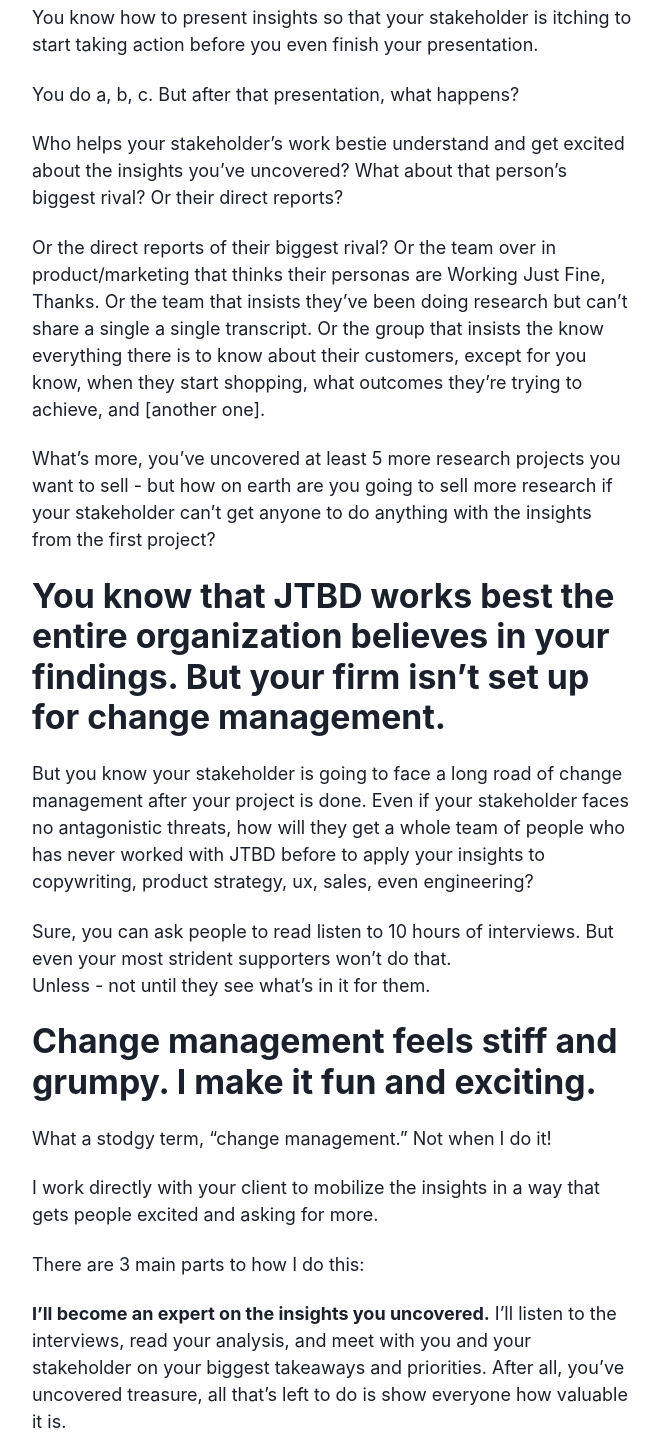
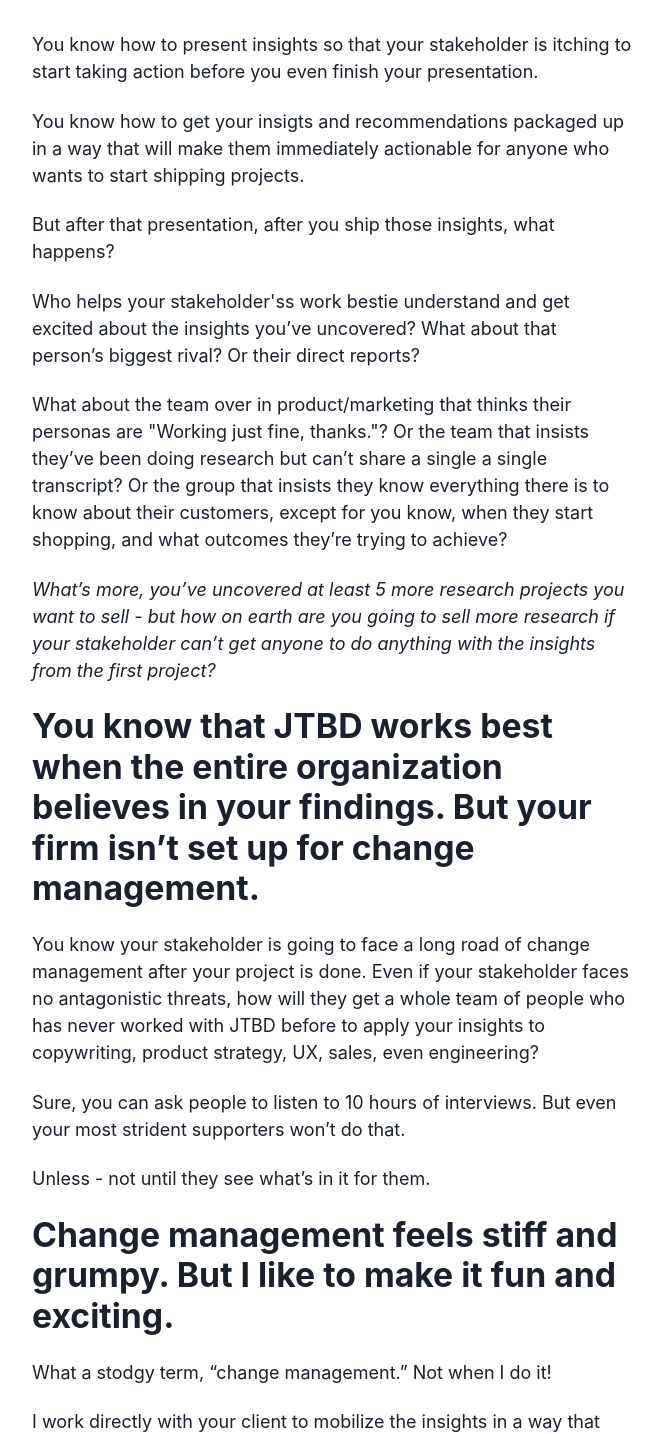
Before and after one commit to alliblum/nextjs-blog, a Next.js app: page /jtbd-practitioners in a window 1280 px wide. Shown: the part 560-1994 px from the top of the page, without its empty margins (308-970 px from the left). Built offline with nearby package versions, Linux system fonts and the light colour scheme.

Commit message:
editing jtbd page

```diff
--- a/pages/jtbd-practitioners.tsx
+++ b/pages/jtbd-practitioners.tsx
@@ -19,8 +19,9 @@ export default function JTBDPractitioners() {
         <Stack spacing={5}>
           <Text as="i">
             Get your client’s entire team so bought in on the JTBD research you
-            delivered - even the skeptics - that your work transforms their
-            company and they book you for more work than you can handle
+            delivered that your work transforms their company, they book you for
+            more work than you can handle, and even the skeptics are asking for
+            more
           </Text>{' '}
           <Heading size="xl">
             If an insight falls in a zoom meeting and there’s only one person
@@ -31,23 +32,28 @@ export default function JTBDPractitioners() {
             to start taking action before you even finish your presentation.{' '}
           </Text>
           <Text>
-            You do a, b, c. But after that presentation, what happens?{' '}
+            You know how to get your insigts and recommendations packaged up in
+            a way that will make them immediately actionable for anyone who
+            wants to start shipping projects.{' '}
           </Text>
           <Text>
-            Who helps your stakeholder’s work bestie understand and get excited
+            But after that presentation, after you ship those insights, what
+            happens?{' '}
+          </Text>
+          <Text>
+            Who helps your stakeholder'ss work bestie understand and get excited
             about the insights you’ve uncovered? What about that person’s
             biggest rival? Or their direct reports?{' '}
           </Text>
           <Text>
-            Or the direct reports of their biggest rival? Or the team over in
-            product/marketing that thinks their personas are Working Just Fine,
-            Thanks. Or the team that insists they’ve been doing research but
-            can’t share a single a single transcript. Or the group that insists
-            the know everything there is to know about their customers, except
-            for you know, when they start shopping, what outcomes they’re trying
-            to achieve, and [another one].{' '}
+            What about the team over in product/marketing that thinks their
+            personas are "Working just fine, thanks."? Or the team that insists
+            they’ve been doing research but can’t share a single a single
+            transcript? Or the group that insists they know everything there is
+            to know about their customers, except for you know, when they start
+            shopping, and what outcomes they’re trying to achieve?
           </Text>
-          <Text>
+          <Text as="i">
             What’s more, you’ve uncovered at least 5 more research projects you
             want to sell - but how on earth are you going to sell more research
             if your stakeholder can’t get anyone to do anything with the
@@ -55,24 +61,24 @@ export default function JTBDPractitioners() {
           </Text>
           <Heading size="lg">
             {' '}
-            You know that JTBD works best the entire organization believes in
-            your findings. But your firm isn’t set up for change management.{' '}
+            You know that JTBD works best when the entire organization believes
+            in your findings. But your firm isn’t set up for change management.{' '}
           </Heading>{' '}
           <Text>
-            But you know your stakeholder is going to face a long road of change
+            You know your stakeholder is going to face a long road of change
             management after your project is done. Even if your stakeholder
             faces no antagonistic threats, how will they get a whole team of
             people who has never worked with JTBD before to apply your insights
-            to copywriting, product strategy, ux, sales, even engineering?{' '}
+            to copywriting, product strategy, UX, sales, even engineering?{' '}
           </Text>
           <Text>
-            Sure, you can ask people to read listen to 10 hours of interviews.
-            But even your most strident supporters won’t do that. <Text></Text>
-            Unless - not until they see what’s in it for them.{' '}
+            Sure, you can ask people to listen to 10 hours of interviews. But
+            even your most strident supporters won’t do that.{' '}
           </Text>
+          <Text>Unless - not until they see what’s in it for them. </Text>
           <Heading size="lg">
-            Change management feels stiff and grumpy. I make it fun and
-            exciting.{' '}
+            Change management feels stiff and grumpy. But I like to make it fun
+            and exciting.{' '}
           </Heading>
           <Text>
             What a stodgy term, “change management.” Not when I do it!{' '}
@@ -81,7 +87,6 @@ export default function JTBDPractitioners() {
             I work directly with your client to mobilize the insights in a way
             that gets people excited and asking for more.
           </Text>
-          <Text> There are 3 main parts to how I do this: </Text>
           <Text>
             <Text as="strong">
               I’ll become an expert on the insights you uncovered.
@@ -91,6 +96,7 @@ export default function JTBDPractitioners() {
             all, you’ve uncovered treasure, all that’s left to do is show
             everyone how valuable it is.
           </Text>
+          <Text>We can work together in one of three ways.</Text>
           <Text>
             <Text as="strong">
               Partner with your stakeholder as a fellow strategist.
@@ -127,7 +133,7 @@ export default function JTBDPractitioners() {
             action.{' '}
           </Text>
           <Heading size="lg">
-            Get a whole company bought in on your insights - and wanting to hire
+            Get a whole company bought in on your insights and wanting to hire
             you for more - without the grumpies{' '}
           </Heading>
           <Text>
@@ -135,7 +141,7 @@ export default function JTBDPractitioners() {
               Align your client’s team around a shared understanding of your
               customers:
             </Text>{' '}
-            I’ll turn the work you and your stakeholder have worked on into a
+            I turn the work you and your stakeholder have worked on into a
             training that transmits customer knowledge and insights into the
             brains of the team so they can all be aligned.{' '}
           </Text>
@@ -143,8 +149,8 @@ export default function JTBDPractitioners() {
             <Text as="strong">
               Increase org-wide buy-in on customer led-growth and VOC:{' '}
             </Text>
-            The small groups that participate in training will be more equipped
-            to incorporate VOC into their own work and to share and discuss
+            The small groups that participate in training are more equipped to
+            incorporate VOC into their own work and to share and discuss
             insights with others across the organization.{' '}
           </Text>
           <Text>
@@ -153,7 +159,7 @@ export default function JTBDPractitioners() {
               supporters singing your praises:{' '}
             </Text>
             Mobilizing the insights you’ve uncovered beyond the small group of
-            people who hired you to find them will get the team you hired more
+            people who hired you to find them gets the team you hired more
             excited about your work and their decision to hire you and will
             spread your reach throughout an org, increase potential referrals
             when those team members go to a new company one day.{' '}
@@ -186,20 +192,23 @@ export default function JTBDPractitioners() {
           </Box>
           <Heading size="lg">Why me? </Heading>
           <UnorderedList spacing={3}>
-            <ListItem>Onboarding 100+ teams to enjoyhq</ListItem>
             <ListItem>
-              Set up qualitative research repositories and research ops function
-              at clients{' '}
+              Coaching 50+ teams to establish VOC programs and qualitative
+              research repositories{' '}
             </ListItem>
-            <ListItem>Build VOC programs </ListItem>
             <ListItem>
-              Worked in all the departments to get all the POVs likely to stop
+              Enabled multiple marketing and product clients to establish
+              evidence-based growth programs using VOC and JTBD
             </ListItem>
-            <ListItem> Trained this, trained the trainers </ListItem>
             <ListItem>
-              Learned the hard way how NOT to get buy-in and am familiar w/
-              common mistakes
+              Spent a tour in almost every department at SaaS companies to learn
+              the unique objections you're likely to encounter
             </ListItem>
+            <ListItem>
+              {' '}
+              Developed JTBD curriculum and trained others to ship it{' '}
+            </ListItem>
+            <ListItem>Learned the hard way how NOT to get buy-in</ListItem>
             <ListItem>Fellow JTBD practitioner</ListItem>{' '}
           </UnorderedList>
           <Heading size="lg">
@@ -207,9 +216,9 @@ export default function JTBDPractitioners() {
             book you for more work than you can handle{' '}
           </Heading>
           <Text>
-            The grumpies-free way to change a team’s (or company’s) culture from
-            “brainstorm and persona” to “data and JTBD”, If this sounds like
-            you.
+            Set up a discovery call with me here. If the times on my calendar
+            don’t work for you, email me at alli@hypothesisdepartment.com and
+            we’ll make it happen.
           </Text>
         </Stack>
         <Box pt={5}>
```
Also changed, not shown: pages/founders-and-leaders.tsx (+3 -4 lines).
